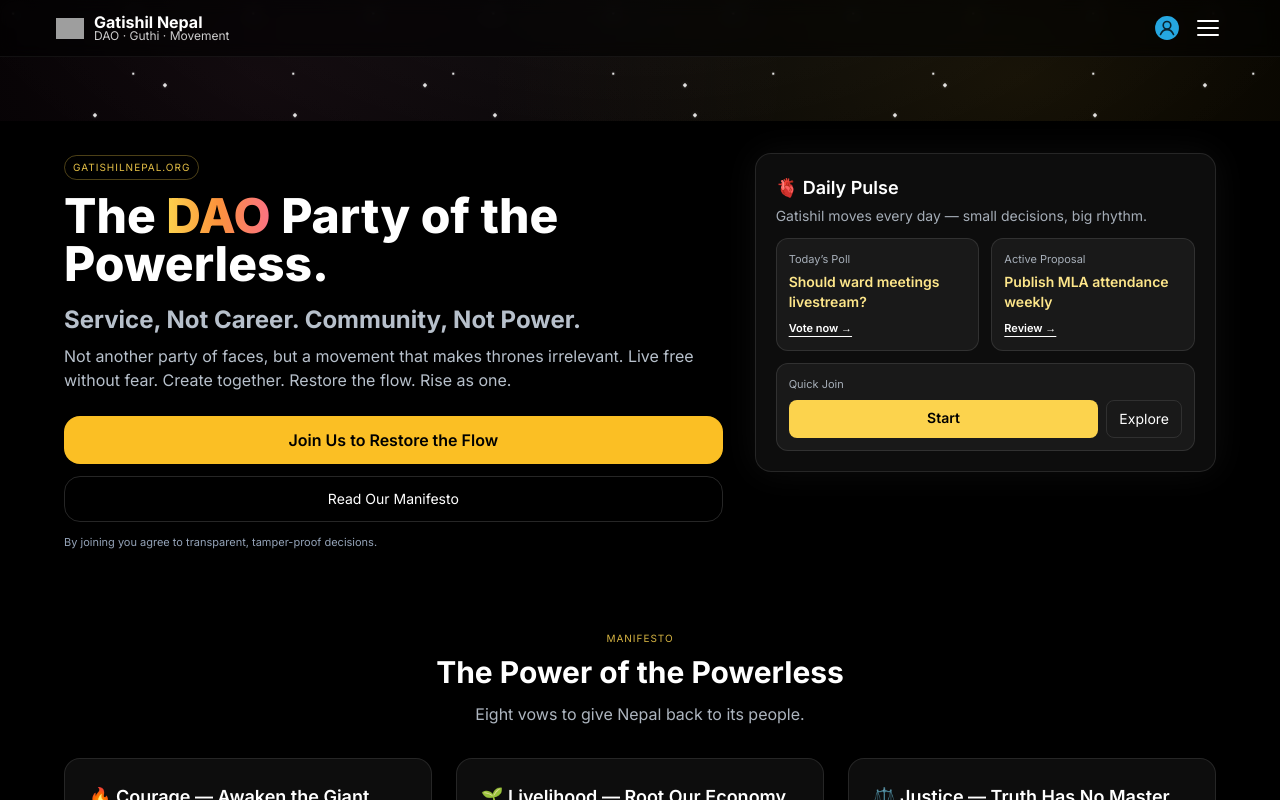
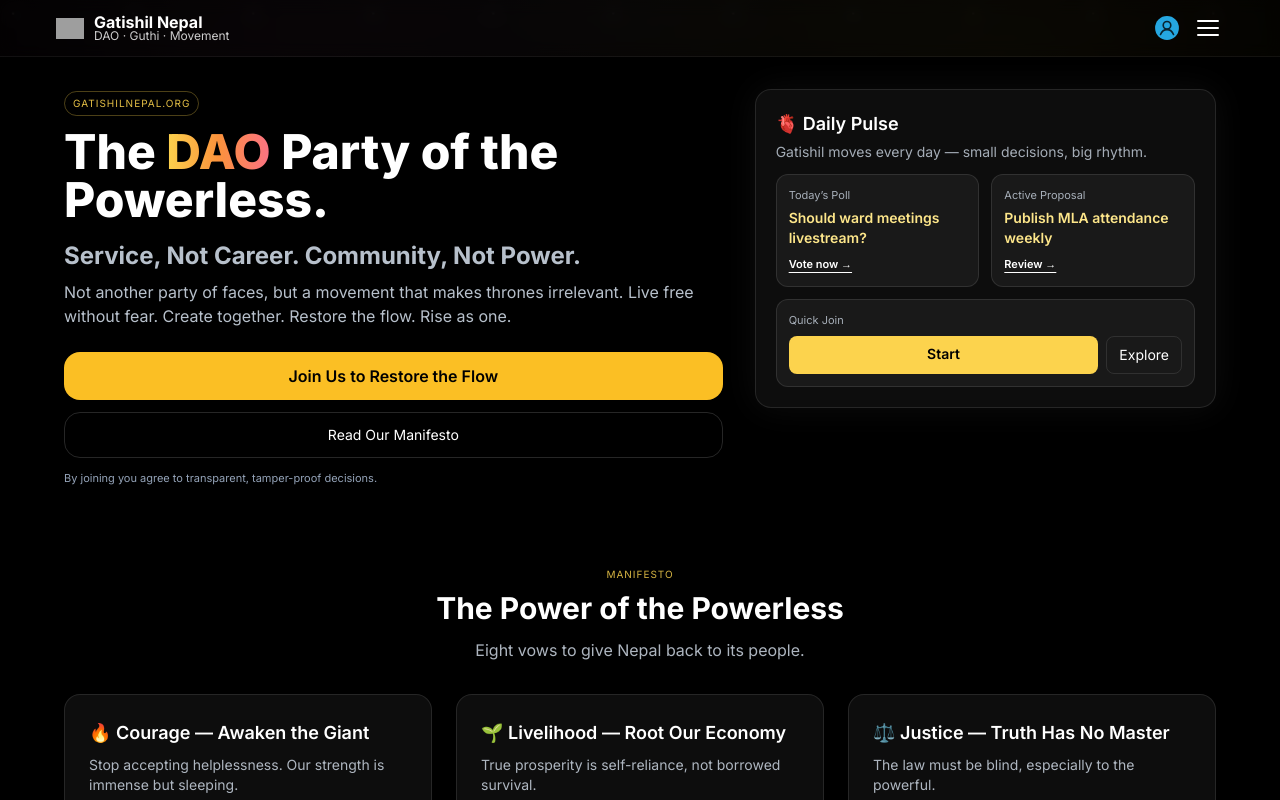
Before and after one commit to Zenslim/Gatishil, a Next.js app: page / in a window 1280 px wide. Shown: the top 800 px of the page. Built offline with nearby package versions, Linux system fonts and the light colour scheme; grey boxes are pictures that could not be loaded.

Commit message:
Update layout.tsx

```diff
--- a/app/layout.tsx
+++ b/app/layout.tsx
@@ -67,8 +67,8 @@ export default function RootLayout({
       <body className={`${inter.className} bg-black text-white antialiased`}>
         {/* Global navbar */}
         <Nav />
-        {/* Space below Nav so content isn't hidden if Nav is sticky/fixed */}
-        <main className="min-h-screen pt-14 sm:pt-16">{children}</main>
+        {/* Removed top padding that created the visible gap under Nav */}
+        <main className="min-h-screen">{children}</main>
       </body>
     </html>
   );
```
